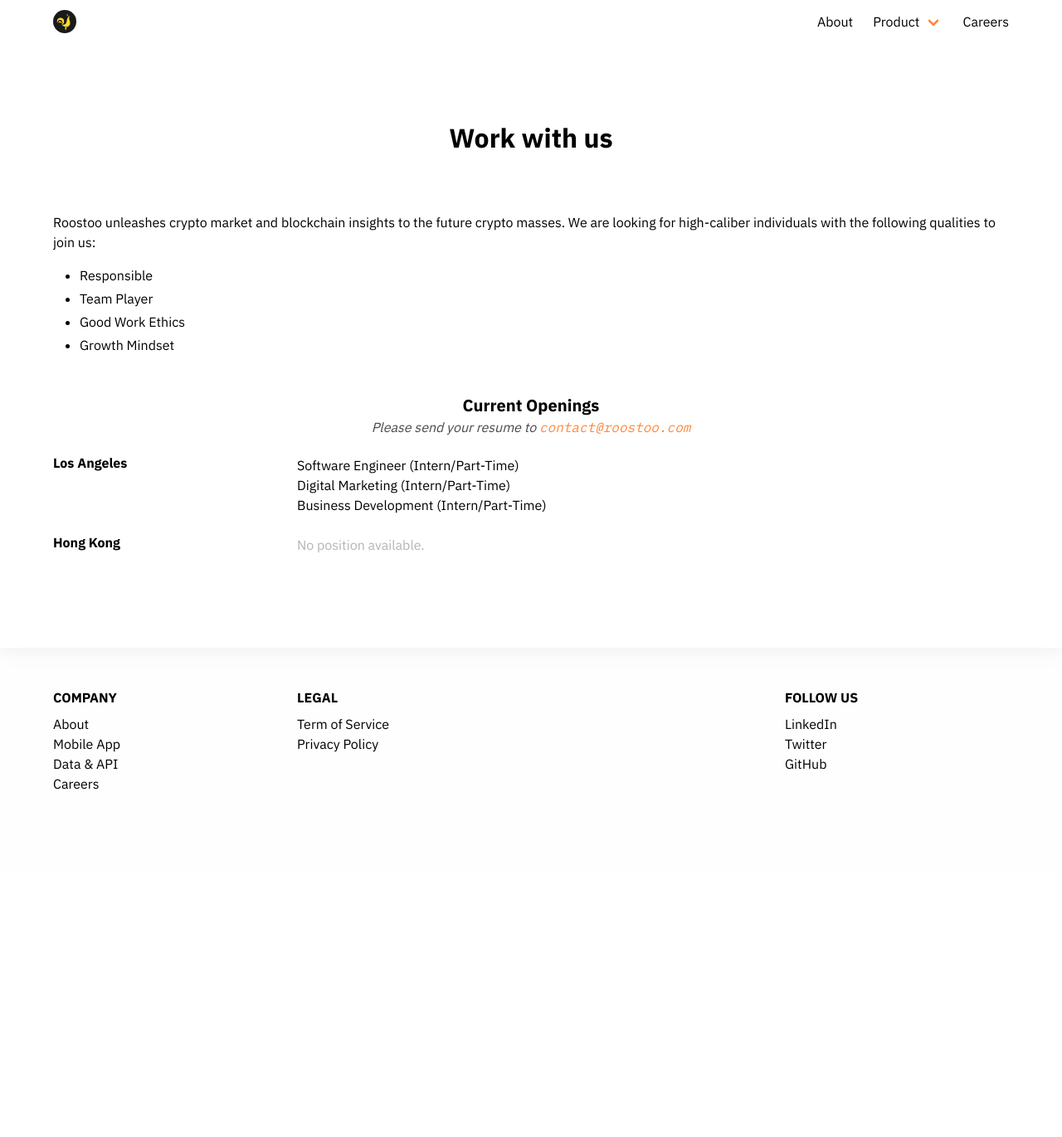
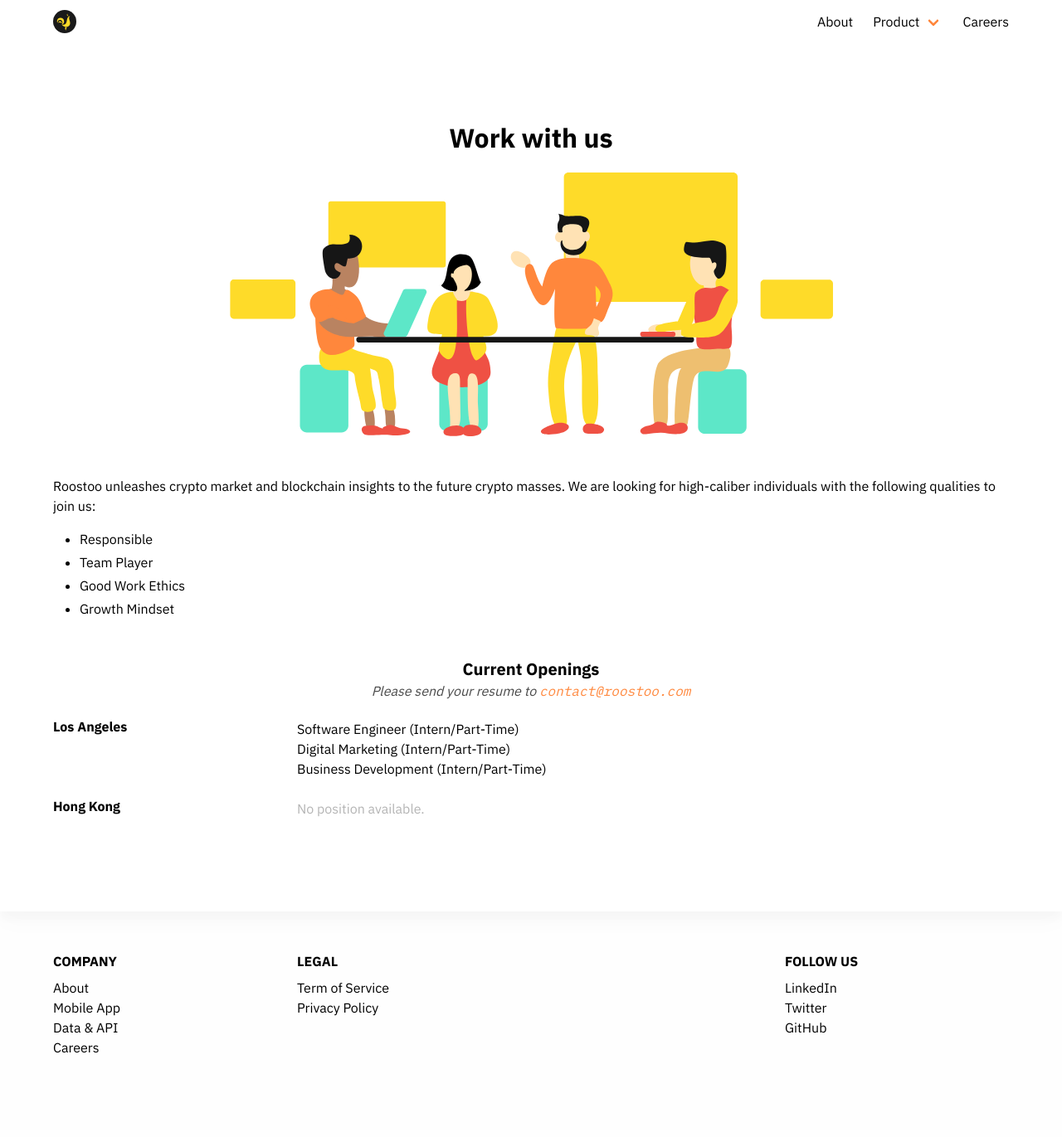
Before and after one commit to roostoo/roostoo.github.io, a Jekyll site: the page built from careers.md, in a window 1280 px wide. Shown: the whole page at 83% size. Built offline with Jekyll 4.4.1, drawn with Linux system fonts in a browser that asks for light colours; before the commit the page ends 1053 px from its top, so only the background shows below that.

Commit message:
feat: illustration in career page

```diff
--- a/_layouts/careers.html
+++ b/_layouts/careers.html
@@ -6,9 +6,18 @@
 
 <section class="section">
     <div class="container">
-        <section class="section columns">
+        <section class="section">
+            <div class="columns">
             <div class="column is-half is-offset-one-quarter has-text-centered">
                 <h1 class="title is-3">Work with us</h1>
+            </div>
+            </div>
+            <div class="columns">
+                <div class="column is-8 is-offset-2 has-text-centered">
+                <figure class="is-16by9 has-image-centered">
+                    <img src="/assets/img/careers.svg">
+                </figure>
+                </div>
             </div>
         </section>
         <div class="content">
--- a/_layouts/data-and-api.html
+++ b/_layouts/data-and-api.html
@@ -52,7 +52,7 @@
             {% for item in mobile.features %}
             <div class="column is-full-mobile-only is-half-tablet-only is-quarter-desktop">
                 <div class="card">
-                    <figure class="image is-96x96">
+                    <figure class="image is-4by3 is-96x96 has-image-center">
                         <img src="{{ item.icon }}">
                     </figure>
                     <div>
--- a/_layouts/index.html
+++ b/_layouts/index.html
@@ -15,7 +15,7 @@
         position: absolute;
         top: 0;
         right: 0;
-        margin-top: -128px;
+        margin-top: -2vw;
     }
 </style>
 
--- a/_sass/roostoo.scss
+++ b/_sass/roostoo.scss
@@ -21,7 +21,10 @@
   box-shadow: 0 14px 28px rgba(0,0,0,0.02), 0 10px 10px rgba(0,0,0,0.02);
 }
 
-
+.has-image-center {
+  margin-left: auto;
+  margin-right: auto;
+}
 
 footer {
   h1 {
```
Also changed, not shown: assets/img/careers.svg (added).
